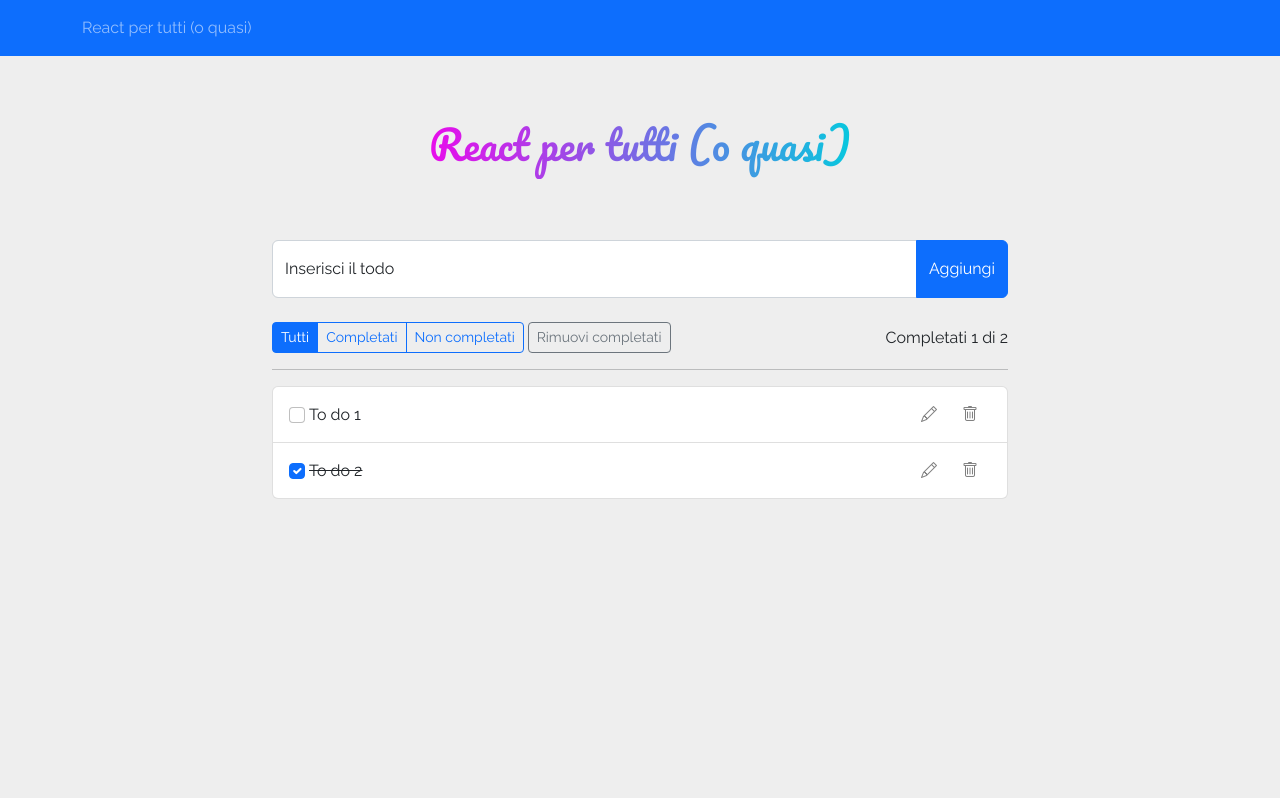
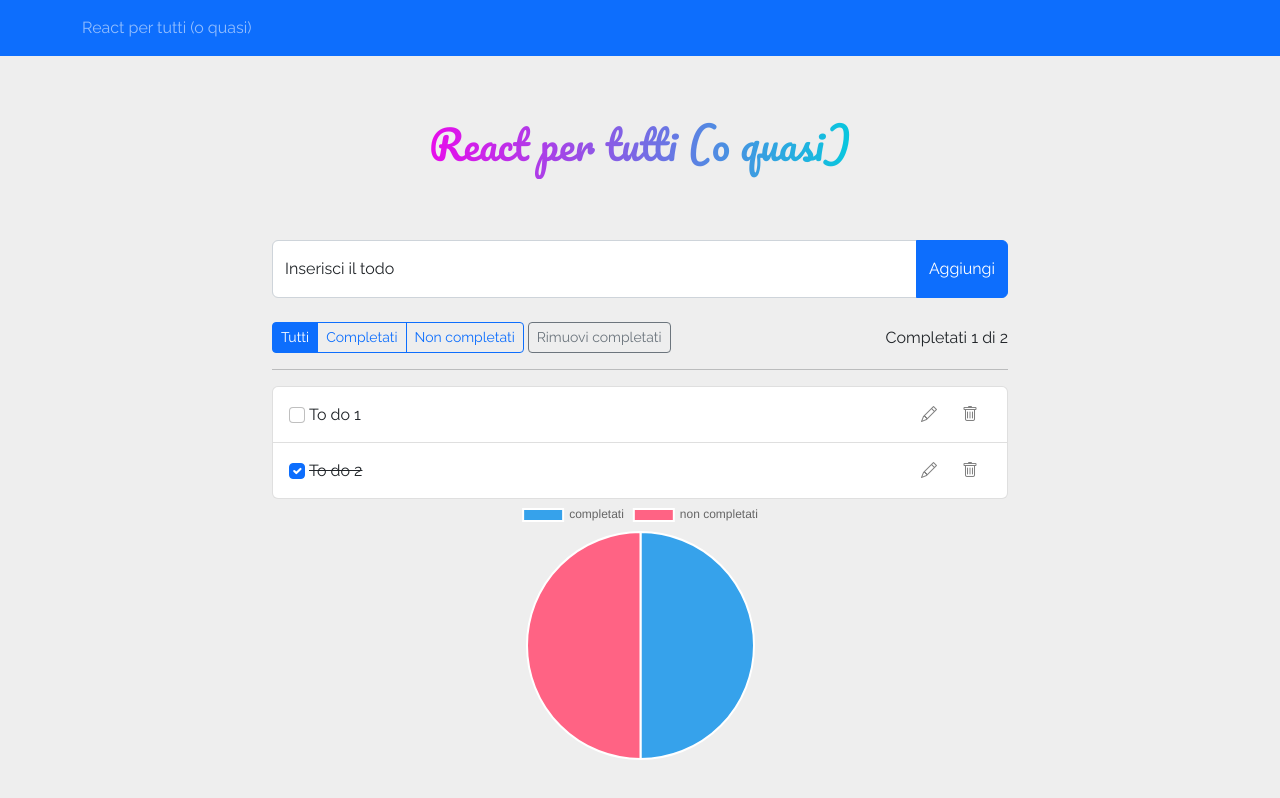
Before and after one commit to SimoneMicheli/course-react-per-tutti, a React (Create React App) app: page / in a window 1280 px wide. Built offline with nearby package versions, Linux system fonts and the light colour scheme.

Commit message:
feat: add chart

```diff
--- a/package.json
+++ b/package.json
@@ -43,6 +43,7 @@
 		"@commitlint/config-conventional": "^17.0.3",
 		"@typescript-eslint/eslint-plugin": "^5.31.0",
 		"@typescript-eslint/parser": "^5.31.0",
+		"chart.js": "^3.9.1",
 		"eslint": "^8.21.0",
 		"eslint-config-prettier": "^8.5.0",
 		"eslint-config-standard": "^17.0.0",
--- a/src/App.tsx
+++ b/src/App.tsx
@@ -5,6 +5,7 @@ import AddToDo from "./components/AddToDo"
 import ToDoList from "./components/ToDoList"
 import * as Models from "./models"
 import FilterMenu from "./components/FilterMenu"
+import PieChart from "./components/PieChart"
 
 const InitialToDos: Array<Models.ToDo> = [
   { title: "To do 1", completed: false, created_at: new Date() },
@@ -102,6 +103,15 @@ function App() {
             <ToDoList items={filterToDos(toDos, filter)} onClick={onToDoClick} onDelete={onDelete} />
           </div>
         </section>
+
+        <section className="row justify-content-center">
+          <div className="col-12 col-md-3">
+            <PieChart
+              completed={toDos.filter((todo) => todo.completed === true).length}
+              notCompleted={toDos.length - toDos.filter((todo) => todo.completed === true).length}
+            />
+          </div>
+        </section>
       </div>
     </>
   )
--- /dev/null
+++ b/src/components/PieChart.tsx
@@ -0,0 +1,42 @@
+import React, { useEffect, useRef } from "react"
+import Chart from "chart.js/auto"
+
+interface PieChartProps {
+  completed: number
+  notCompleted: number
+}
+
+export default function PieChart(props: PieChartProps) {
+  const ref = useRef<HTMLCanvasElement>(null)
+
+  const { completed, notCompleted } = props
+
+  useEffect(() => {
+    let chart: Chart | null = null
+    if (ref.current) {
+      chart = new Chart(ref.current, {
+        type: "pie",
+        options: {
+          responsive: true,
+        },
+        data: {
+          labels: ["completati", "non completati"],
+          datasets: [
+            {
+              data: [completed, notCompleted],
+              hoverOffset: 20,
+              backgroundColor: ["rgb(54, 162, 235)", "rgb(255, 99, 132)"],
+            },
+          ],
+        },
+      })
+    }
+    console.log(ref.current)
+
+    return () => {
+      chart?.destroy()
+    }
+  }, [completed, notCompleted])
+
+  return <canvas id="pippo" ref={ref} width="300" height="300" />
+}
```
Also changed, not shown: 1 other file (tests, documents, lock files or other folders).
